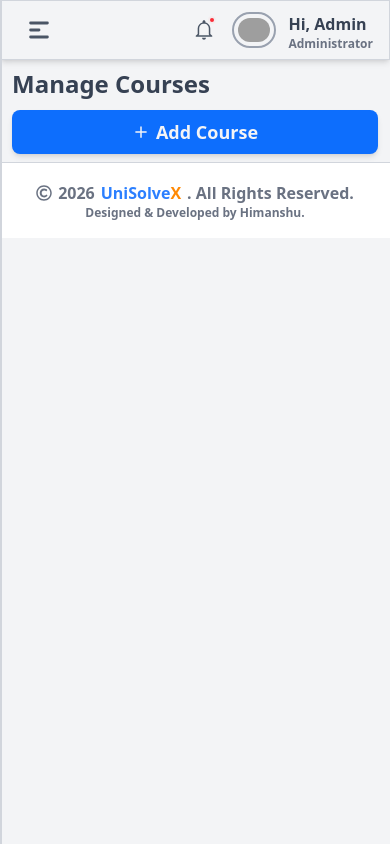
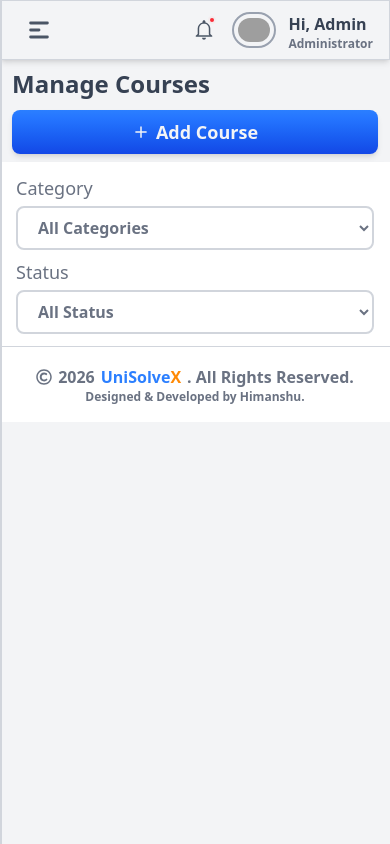
Before and after one commit to Himanshusingh00123/UniSolveX, a React (Vite) app: page /admin/courses in a window 390 px wide. Built offline with nearby package versions, Linux system fonts and the light colour scheme; grey boxes are pictures that could not be loaded.

Commit message:
i add filter in course page and make it responsive

```diff
--- a/src/Components/Admin/Courses.jsx
+++ b/src/Components/Admin/Courses.jsx
@@ -2,17 +2,79 @@ import { IoMdAdd } from "react-icons/io";
 
 const Courses = () => {
   return (
-    <div>
+    <div className="md:p-2">
       <div className="sm:flex max-sm:flex-col  sm:justify-between items-center sm:py-3 sm:px-4 py-2 px-3">
         <h1 className="sm:text-3xl text-2xl font-semibold pb-2.5 text-gray-700">
           Manage Courses
         </h1>
         <button
-          className="bg-[#0d6efd] flex justify-center max-sm:w-full  gap-1.5 items-center px-4 py-2  hover:bg-[#0b5ed7] hover:text-white
+          className="bg-linear-to-b from-blue-500 to-blue-700 flex justify-center max-sm:w-full  gap-1.5 items-center px-4 py-2
+        hover:from-blue-600 hover:to-blue-800 hover:text-white
           sm:text-base text-lg text-gray-100 font-semibold shadow-md cursor-pointer rounded-lg"
         >
           <IoMdAdd className="text-lg  font-bold" /> Add Course
         </button>
+      </div>
+
+      {/* -------------------------------------------------filter section------------------------------------------------ */}
+      <div className="bg-white cursor-pointer sm:rounded-lg sm:border-2 shadow-md border-gray-300 h-full">
+        <div className="grid  sm:grid-cols-2 px-4 py-3 sm:gap-4 gap-2">
+          <div className="">
+            <label className="text-lg text-gray-500 font-medium">
+              Category
+            </label>
+            <select className="w-full focus:outline-blue-600 focus:outline-2 border-2 cursor-pointer border-gray-300 rounded-lg px-4 py-2 mt-1 text-base text-gray-500 font-semibold">
+              <option
+                className="sm:text-base text-xs text-gray-600 font-medium "
+                value="all"
+              >
+                All Categories
+              </option>
+              <option
+                className="sm:text-base text-xs text-gray-600 font-medium"
+                value="b.tech"
+              >
+                B.Tech
+              </option>
+              <option
+                className="sm:text-base text-xs text-gray-600 font-medium"
+                value="bca"
+              >
+                BCA
+              </option>
+              <option
+                className="sm:text-base text-xs text-gray-600 font-medium"
+                value="mba"
+              >
+                MBA
+              </option>
+            </select>
+          </div>
+          <div>
+            <label className="text-lg text-gray-500 font-medium">Status</label>
+            <select className="w-full border-2 focus:outline-blue-600 focus:outline-2 cursor-pointer border-gray-300 rounded-lg px-4 py-2 mt-1 text-base text-gray-500 font-semibold">
+              <option
+                className="sm:text-base text-xs text-gray-600 font-medium"
+                value="all"
+              >
+                All Status
+              </option>
+              <option
+                className="sm:text-base text-xs text-gray-600 font-medium"
+                value="active"
+              >
+                Active
+              </option>
+              <option
+                className="sm:text-base text-xs text-gray-600 font-medium"
+                value="inactive"
+              >
+                InActive
+              </option>
+            </select>
+          </div>
+        </div>
+        <div></div>
       </div>
     </div>
   );
--- a/src/Components/Admin/Dashboard.jsx
+++ b/src/Components/Admin/Dashboard.jsx
@@ -338,11 +338,17 @@ const Dashboard = () => {
                 <td className="font-bold">python</td>
                 <td className="">04-03-2026</td>
                 <td className="flex justify-center items-center p-1 text-white gap-2 rounded-r-xl">
-                  <div className="bg-[#0d6efd] py-1 px-3 shadow-sm rounded-md flex justify-center items-center gap-2 cursor-pointer">
+                  <div
+                    className="bg-linear-to-b from-blue-500 to-blue-700 py-1 px-3 hover:from-blue-600 hover:to-blue-800
+                  shadow-sm rounded-md flex justify-center items-center gap-2 cursor-pointer"
+                  >
                     <FaEdit />
                     Edit
                   </div>
-                  <div className="bg-[#DC3545] py-1 px-3 shadow-sm rounded-md flex justify-center items-center gap-1.5 cursor-pointer">
+                  <div
+                    className="bg-linear-to-b from-red-500 to-red-700 py-1 px-3 hover:from-red-600 hover:to-red-800
+                  shadow-sm rounded-md flex justify-center items-center gap-1.5 cursor-pointer"
+                  >
                     <RiDeleteBin5Fill />
                     Delete
                   </div>
@@ -354,11 +360,17 @@ const Dashboard = () => {
                 <td className="font-bold">C++</td>
                 <td className="">02-01-2026</td>
                 <td className="flex justify-center items-center p-1 text-white gap-2">
-                  <div className="bg-[#0d6efd] py-1 px-3 shadow-sm rounded-md flex justify-center items-center gap-2 cursor-pointer">
+                  <div
+                    className="bg-linear-to-b from-blue-500 to-blue-700 py-1 px-3 hover:from-blue-600 hover:to-blue-800
+                  shadow-sm rounded-md flex justify-center items-center gap-2 cursor-pointer"
+                  >
                     <FaEdit />
                     Edit
                   </div>
-                  <div className="bg-[#DC3545] py-1 px-3 shadow-sm rounded-md flex justify-center items-center gap-1.5 cursor-pointer">
+                  <div
+                    className="bg-linear-to-b from-red-500 to-red-700 py-1 px-3 hover:from-red-600 hover:to-red-800
+                  shadow-sm rounded-md flex justify-center items-center gap-1.5 cursor-pointer"
+                  >
                     <RiDeleteBin5Fill />
                     Delete
                   </div>
@@ -371,11 +383,17 @@ const Dashboard = () => {
                 <td className="font-bold">OOPs with Java</td>
                 <td className="">15-02-2026</td>
                 <td className="flex justify-center items-center p-1 text-white gap-2">
-                  <div className="bg-[#0d6efd] py-1 px-3 shadow-sm rounded-md flex justify-center items-center gap-2 cursor-pointer">
+                  <div
+                    className="bg-linear-to-b from-blue-500 to-blue-700 py-1 px-3 hover:from-blue-600 hover:to-blue-800
+                  shadow-sm rounded-md flex justify-center items-center gap-2 cursor-pointer"
+                  >
                     <FaEdit />
                     Edit
                   </div>
-                  <div className="bg-[#DC3545] py-1 px-3 shadow-sm rounded-md flex justify-center items-center gap-1.5 cursor-pointer">
+                  <div
+                    className="bg-linear-to-b from-red-500 to-red-700 py-1 px-3 hover:from-red-600 hover:to-red-800
+                  shadow-sm rounded-md flex justify-center items-center gap-1.5 cursor-pointer"
+                  >
                     <RiDeleteBin5Fill />
                     Delete
                   </div>
--- a/src/Components/Admin/Layout.jsx
+++ b/src/Components/Admin/Layout.jsx
@@ -250,6 +250,10 @@ const Layout = () => {
 
         <Outlet />
 
+
+{/* -----------------------------------------footer section---------------------------------------------- */}
+
+
         <footer className="bg-white flex flex-col items-center  justify-center sm:shadow-md  sm:border-2 border-t border-gray-300 h-19 sm:rounded-lg sm:mx-2">
           <h1 className="flex justify-center items-center gap-1.5 sm:text-lg text-md font-semibold text-gray-500">
             <FaRegCopyright /> 2026
```
